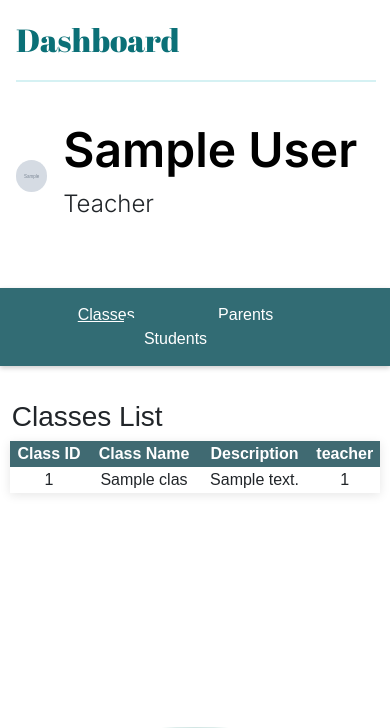
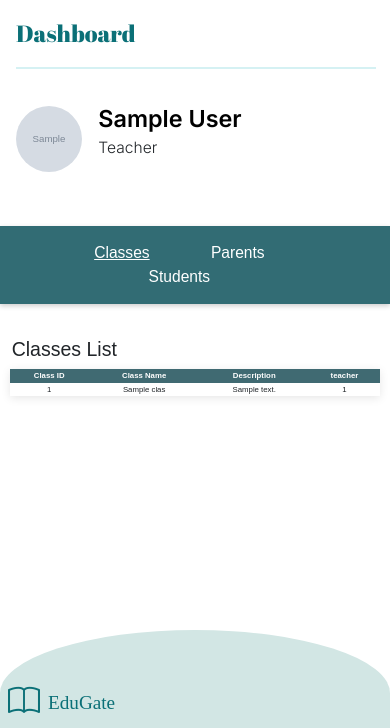
Before and after one commit to alexandru-bujor/EduGate_Project, a Flask app: template templates/teacher_dashboard.html in a window 390 px wide. Shown: the part 80-808 px from the top of the page. Run offline with Flask 3, Linux system fonts and the light colour scheme; the template is opened without the code that fills it: most values are stand-ins (such as "Sample title", 1, 10 or a date in 2020); grey boxes marked "Sample" are stand-in pictures.

Commit message:
Made the teacher dashboard responsive

```diff
--- a/static/css/styles_teacher.css
+++ b/static/css/styles_teacher.css
@@ -302,9 +302,9 @@ html {
 
 .person-data img {
   border: 1px solid black;
-  width: 8vw;
+  width: 14vw;
   /* Adjust width based on viewport */
-  height: 8vw;
+  height: 14vw;
   /* Height should be the same to maintain circle */
   max-width: 150vw;
   /* Maximum size limit */
@@ -625,6 +625,43 @@ canvas {
 
 
 @media (max-width: 768px) {
+    #person-name {
+        font-size: 6vw;
+    }
+
+    #name-second-line {
+        font-size: 4vw;
+    }
+
+    .person-data img {
+        width: 17vw;
+        height: 17vw;
+    }
+
+    nav a {
+        margin-left: 2vw;
+        padding: 5px;
+        font-size: 3vw;
+    }
+
+    h3 {
+        font-size: 5vw;
+    }
+
+    #chart-1 {
+        width: 40vw;
+        height: 40vw;
+        font-size: 4vw;
+    }
+
+    #dashboard {
+        font-size: 6vw;
+    }
+
+    table {
+        font-size: 2vw;
+    }
+
     .name h1 {
         font-size: 1.25rem;
     }
@@ -671,6 +708,10 @@ canvas {
 @media (max-width: 576px) {
     .header {
         padding: 1.5rem;
+    }
+
+    nav a {
+        font-size: 4vw;
     }
 
     .name h1 {
```
